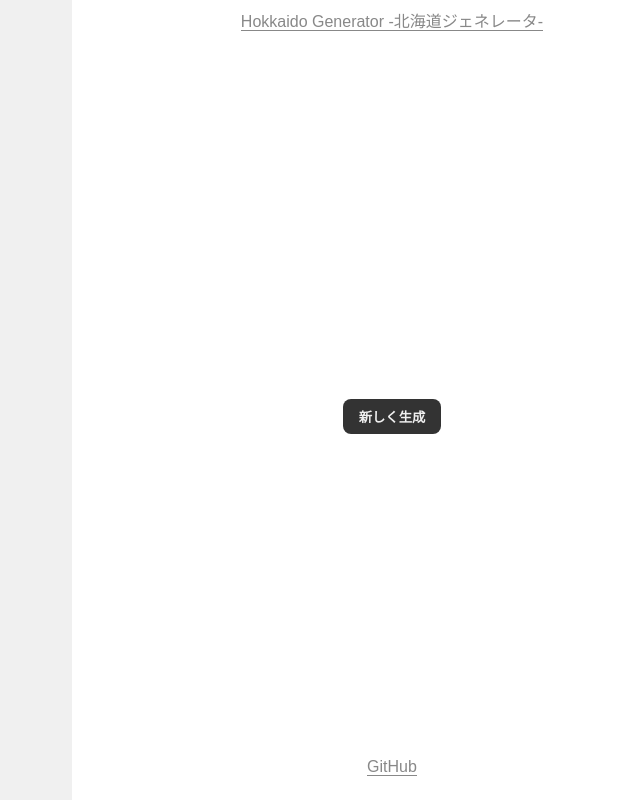
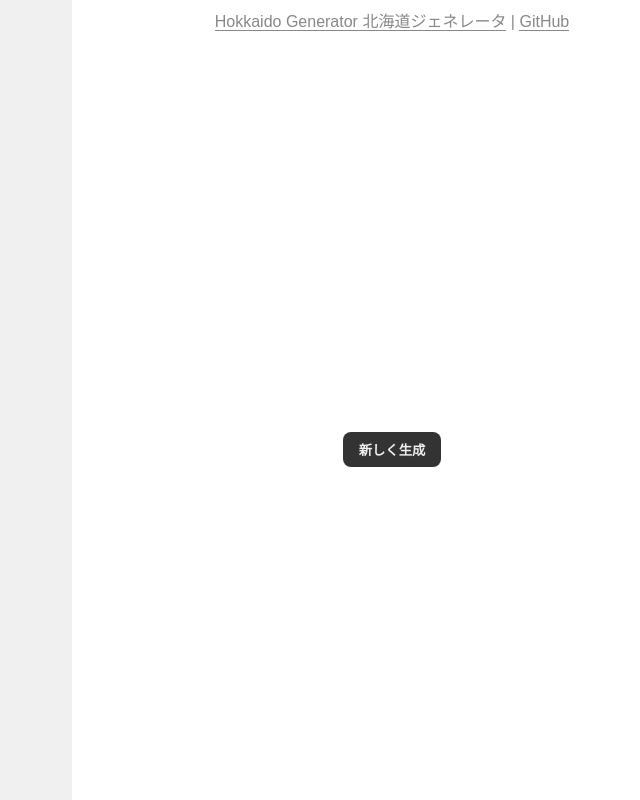
Before and after one commit to TadaTeruki/HokkaidoGenerator, a SvelteKit app in the folder frontend/: page / in a window 1280 px wide. Shown: the whole page, without its empty margins (568-1208 px from the left). Built offline with nearby package versions, Linux system fonts and the light colour scheme; no server answers; a web font is replaced by a local one.

Commit message:
remove footer

```diff
--- a/frontend/src/routes/+page.svelte
+++ b/frontend/src/routes/+page.svelte
@@ -98,7 +98,8 @@
 
 <div id="right">
 	<header id="header">
-		<a href="/" on:click={resetPage}> Hokkaido Generator -北海道ジェネレータ- </a>
+		<a href="/" on:click={resetPage}> Hokkaido Generator 北海道ジェネレータ </a> |
+		<a href="https://github.com/TadaTeruki/HokkaidoGenerator">GitHub</a>
 	</header>
 	<div id="control">
 		{#if isInitial}
@@ -118,9 +119,6 @@
 			<img src="/QR.png" alt="共有" id="qr" />
 		{/if}
 	</div>
-	<footer id="footer">
-		<a href="https://github.com/TadaTeruki/HokkaidoGenerator">GitHub</a>
-	</footer>
 </div>
 
 <style>
```
